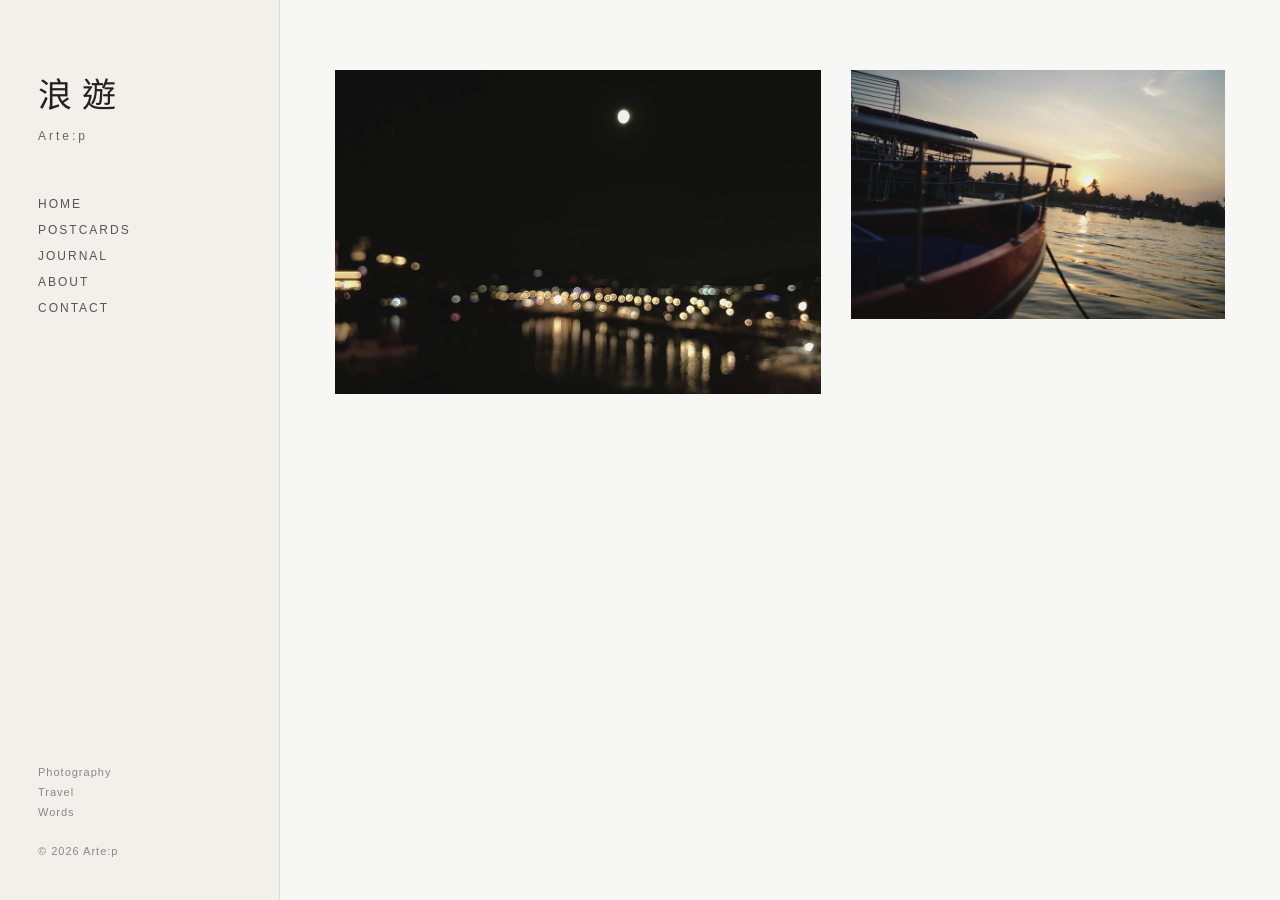
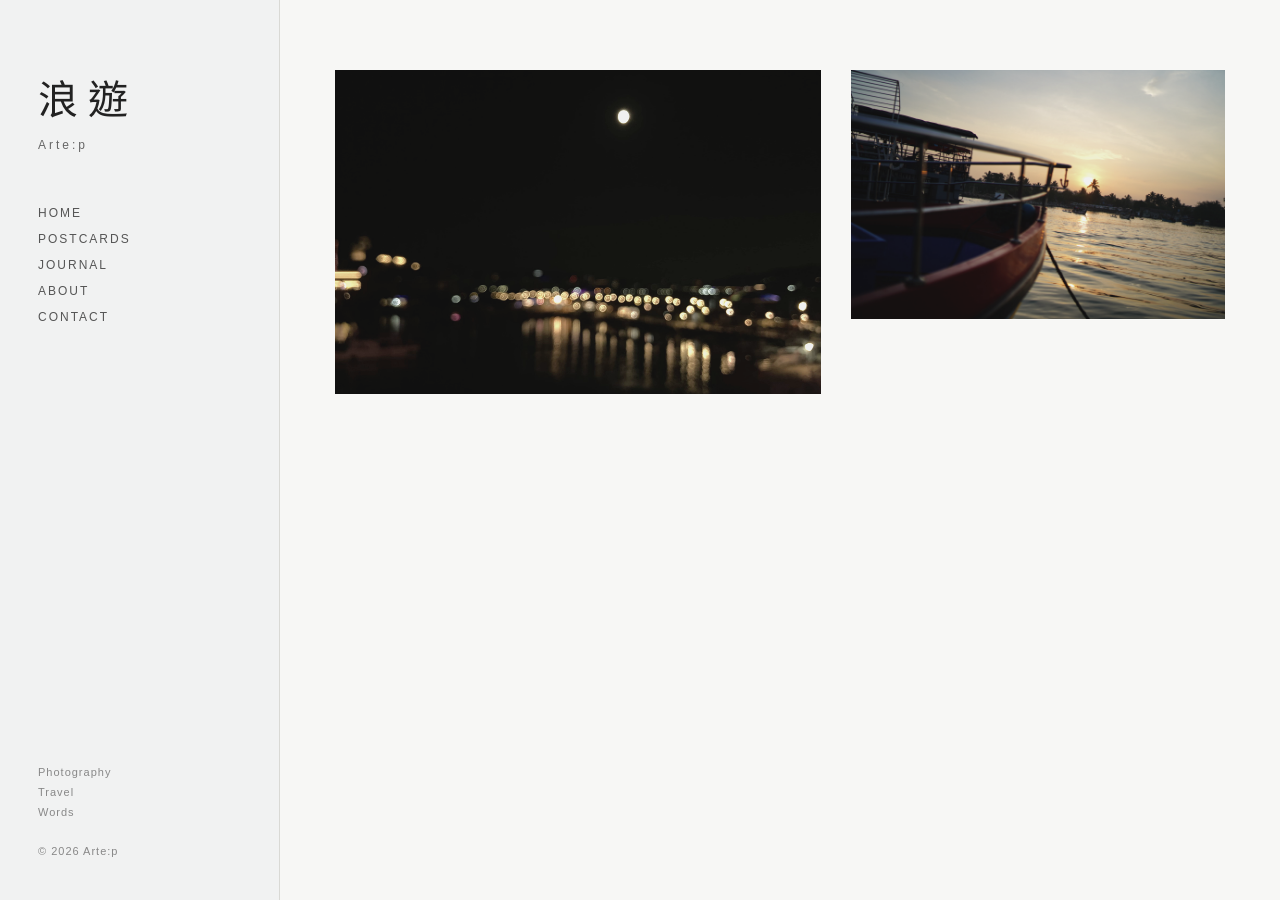
Before and after one commit to artep-wandering/artep-wandering.github.io, a Jekyll site: the page built from index.html, in a window 1280 px wide. Built offline with Jekyll 4.4.1, drawn with Linux system fonts in a browser that asks for light colours.

Commit message:
home_css_v0.0.9

```diff
--- a/assets/css/home.css
+++ b/assets/css/home.css
@@ -26,7 +26,7 @@ body {
    position: fixed;
   left: 0;
   top: 0;
-  background: #f1f0eb;
+  background: #f1f2f2;
   display: flex;
   flex-direction: column;
   }
@@ -36,9 +36,9 @@ body {
 }
 
 .brand-title {
-  font-size: 34px;
+  font-size: 40px;
   letter-spacing: 10px;
-  font-weight: 400;
+  font-weight: 500;
   margin-bottom: 12px;
 }
 
```
